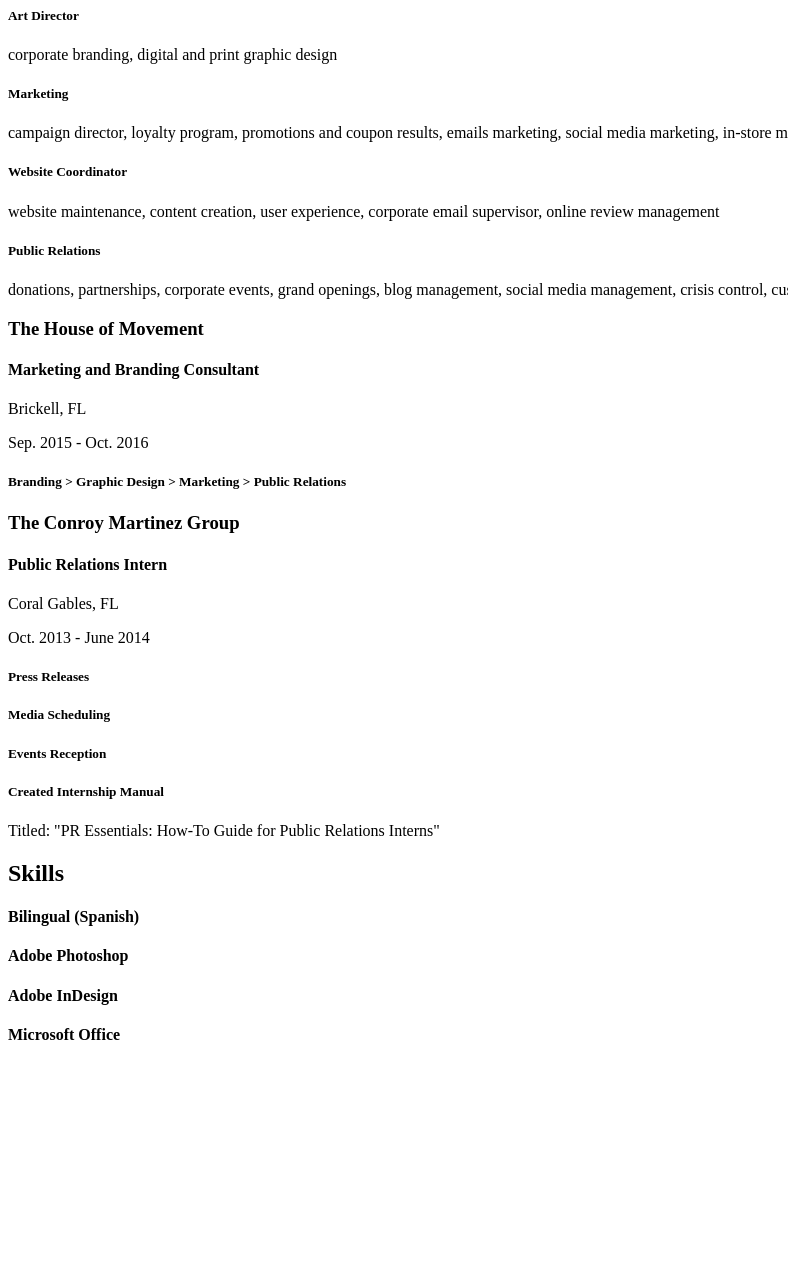
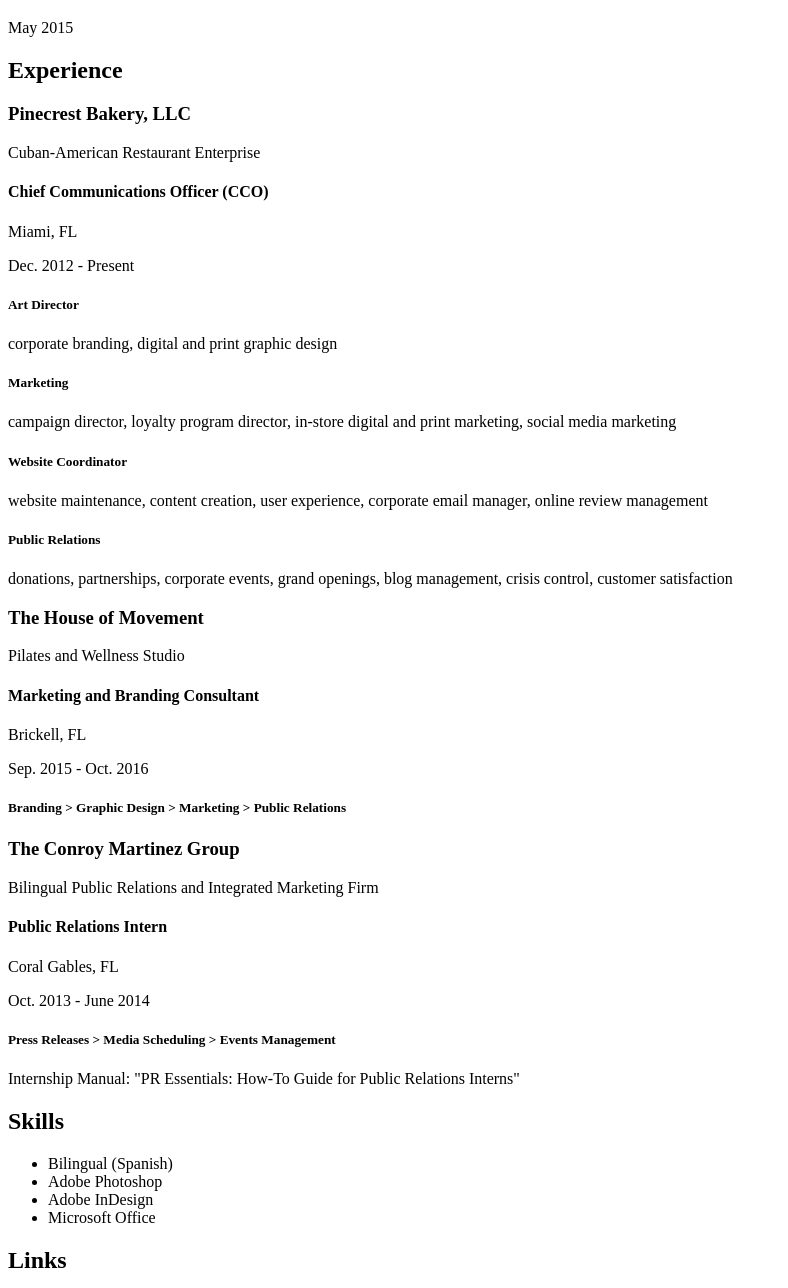
Before and after one commit to vevagency/github.io, a plain HTML site: page html-project/resume.html in a window 1280 px wide. Shown: the part 833-2121 px from the top of the page, without its empty margins (0-788 px from the left). Before the commit the page ends 1898 px from the top, so only its background shows below. Drawn offline with Linux system fonts and the light colour scheme.

Commit message:
HTML proj 2

```diff
--- a/html-project/resume.html
+++ b/html-project/resume.html
@@ -7,8 +7,8 @@
   </head>
 
   <body>
-    <h1>Victoria Valdes Résumé</h1>
-    <!-- <img src="octocat.png" alt="Octocat"/> -->
+    <h1>Victoria Valdes Resume</h1>
+    <img src="vevagency-logo-1.jpg" alt="VEV Agency Logo"/>
 
     <h2>Contact Information</h2>
         <p>Victoria Ellen Valdes</p>
@@ -18,12 +18,14 @@
     <h2>Education</h2>
 
     <h3>Master of Fine Arts in Communication</h3>
-    <h4>University of Miami, Coral Gables, FL</h4>
+    <h4>University of Miami</h4>
+        <p>Coral Gables, FL</p>
     <h4>Interactive Media</h4>
         <p>Aug. 2017 - Present</p>
 
     <h3>Bachelor of Science in Communication</h3>
-    <h4>University of Miami, Coral Gables, FL</h4>
+    <h4>University of Miami</h4>
+        <p>Coral Gables, FL</p>
     <h4>Major in Public Relations</h4>
     <h4>Minors in Marketing and Psychology</h4>
         <p>May 2015</p>
@@ -31,42 +33,52 @@
     <h2>Experience</h2>
 
     <h3>Pinecrest Bakery, LLC</h3>
+        <p>Cuban-American Restaurant Enterprise</p>
     <h4>Chief Communications Officer (CCO)</h4>
         <p>Miami, FL</p>
         <p>Dec. 2012 - Present</p>
     <h5>Art Director</h5>
         <p>corporate branding, digital and print graphic design</p>
     <h5>Marketing</h5>
-        <p>campaign director, loyalty program, promotions and coupon results, emails marketing, social media marketing, in-store  marketing</p>
+        <p>campaign director, loyalty program director, in-store  digital and print marketing, social media marketing</p>
     <h5>Website Coordinator</h5>
-        <p>website maintenance, content creation, user experience, corporate email supervisor, online review management</p>
+        <p>website maintenance, content creation, user experience, corporate email manager, online review management</p>
     <h5>Public Relations</h5>
-        <p>donations, partnerships, corporate events, grand openings, blog management, social media management, crisis control, customer satisfaction</p>
+        <p>donations, partnerships, corporate events, grand openings, blog management, crisis control, customer satisfaction</p>
 
     <h3>The House of Movement</h3>
+        <p>Pilates and Wellness Studio</p>
     <h4>Marketing and Branding Consultant</h4>
         <p>Brickell, FL</p>
         <p>Sep. 2015 - Oct. 2016</p>
     <h5>Branding > Graphic Design > Marketing > Public Relations</h5>
 
     <h3>The Conroy Martinez Group</h3>
+        <p>Bilingual Public Relations and Integrated Marketing Firm</p>
     <h4>Public Relations Intern</h4>
         <p>Coral Gables, FL</p>
         <p>Oct. 2013 - June 2014</p>
-    <h5>Press Releases</h5>
-    <h5>Media Scheduling</h5>
-    <h5>Events Reception</h5>
-    <h5>Created Internship Manual</h5>
-        <p> Titled: "PR Essentials: How-To Guide for Public Relations Interns"</p>
-
+    <h5>Press Releases > Media Scheduling > Events Management</h5>
+    <p>Internship Manual: "PR Essentials: How-To Guide for Public Relations Interns"</p>
 
     <h2>Skills</h2>
+    <ul>
+      <li>Bilingual (Spanish)</li>
+      <li>Adobe Photoshop</li>
+      <li>Adobe InDesign</li>
+      <li>Microsoft Office</li>
+    </ul>
 
-    <h4>Bilingual (Spanish)</h4>
-    <h4>Adobe Photoshop</h4>
-    <h4>Adobe InDesign</h4>
-    <h4>Microsoft Office</h4>
+    <footer>
+      <h2>Links</h2>
 
+    <img src="vevagency-logo-1.jpg" alt="VEV Agency Logo"/>
+        <p><a href="https://www.linkedin.com/in/victoria-valdes-68926035/">https://www.linkedin.com/in/victoria-valdes-68926035/</p>
+
+    <img src="vevagency-logo-1.jpg" alt="VEV Agency Logo"/>
+        <p><a href="https://www.pinecrestbakery.com/">https://www.pinecrestbakery.com/</p>
+
+    </footer>
 
   </body>
 </html>
```
Also changed, not shown: html-project/vevagency-logo-1.jpg (added), 1 other file.
